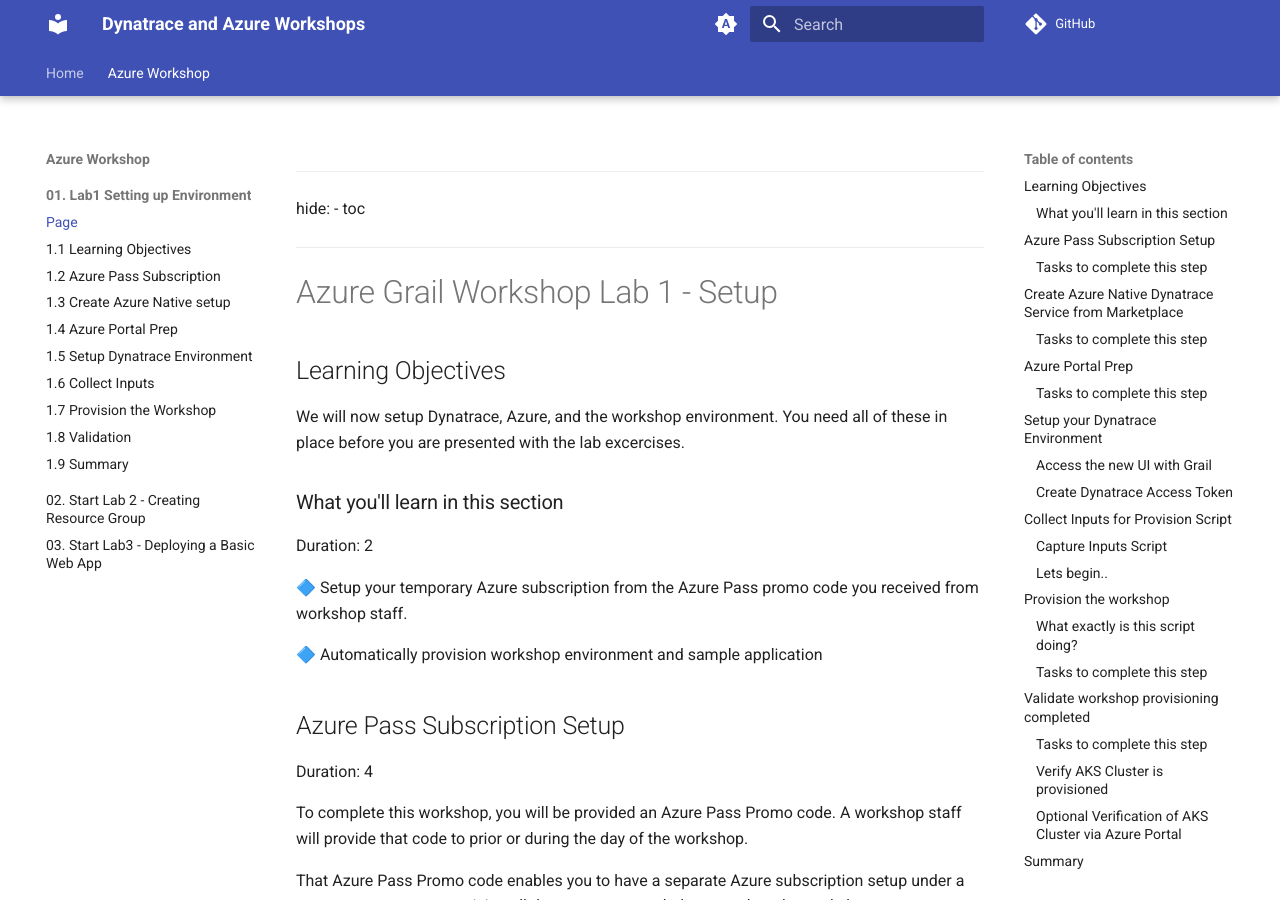
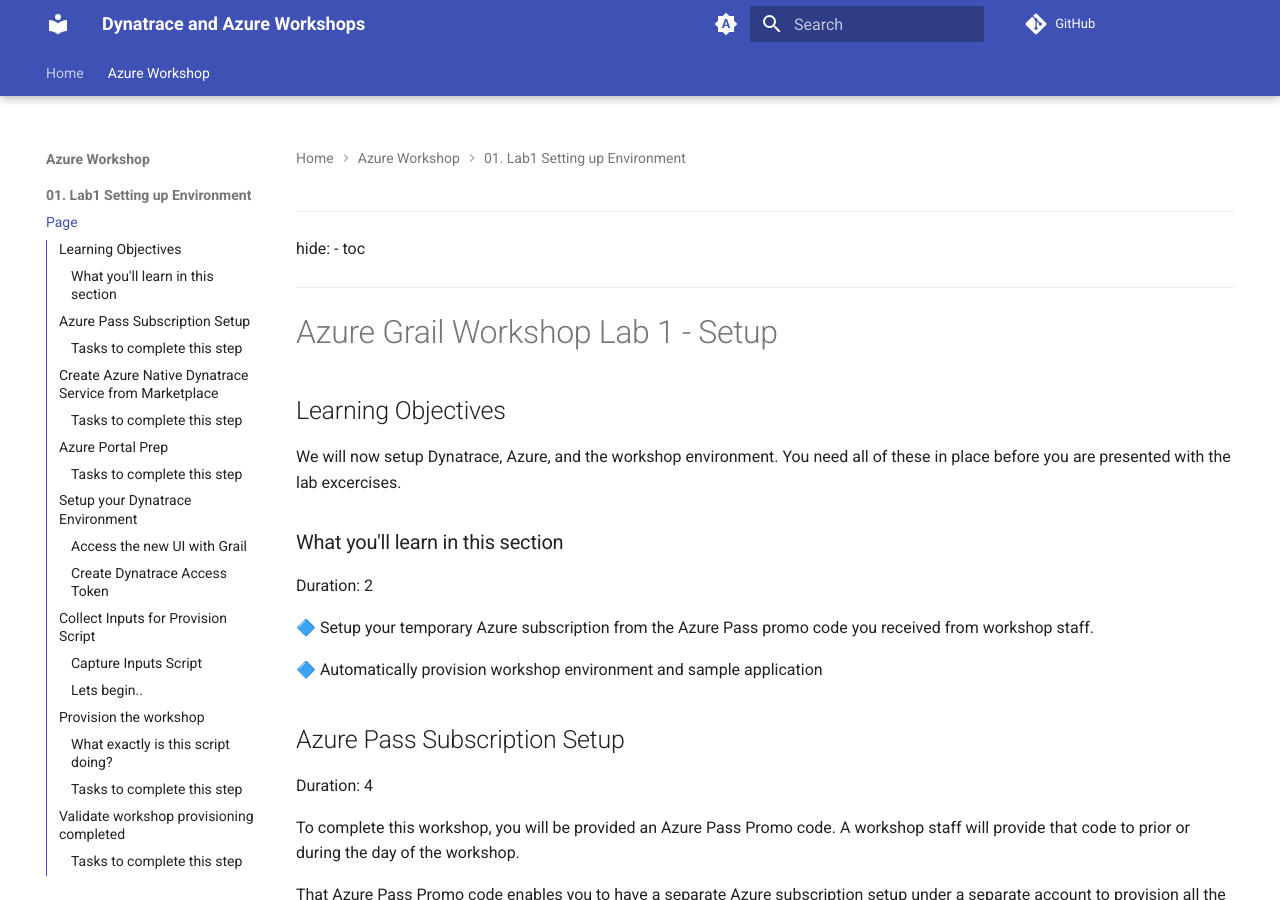
Before and after one commit to dt-alliances-workshops/azure-workshops, an MkDocs documentation site: the page built from docs/workshops/00_module_setup.md, in a window 1280 px wide and 900 px high. Built offline with MkDocs 1.6.1 and Material for MkDocs 9.7.7, drawn with Linux system fonts in a browser that asks for light colours; comment, search, counter and statistics services are not loaded.

Commit message:
updates to mkdocs 10-30

```diff
--- a/mkdocs.yml
+++ b/mkdocs.yml
@@ -42,7 +42,13 @@ theme:
     - search.highlight
     - search.share
     - content.code.copy
-#    - navigation.expand
+    - navigation.expand
+    - navigation.path
+    - navigation.indexes
+    - toc.follow
+    - toc.integrate
+    - navigation.top
+    - navigation.bottom
 
 
 
@@ -67,6 +73,7 @@ markdown_extensions:
       alternate_style: true
 plugins:
     - search
+    - tags
 # mkdocs.yml - CORRECTED NAV STRUCTURE
 nav:
   - Home: index.md
```
